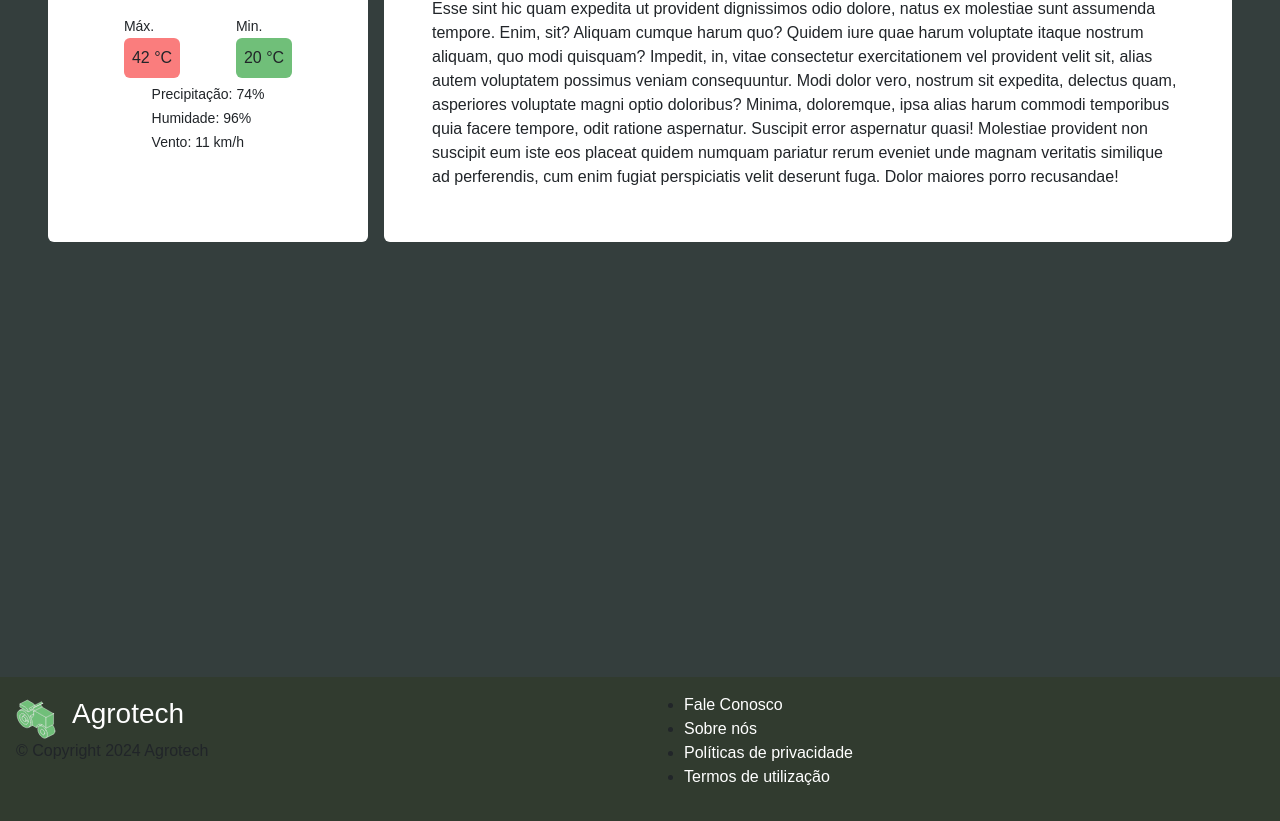
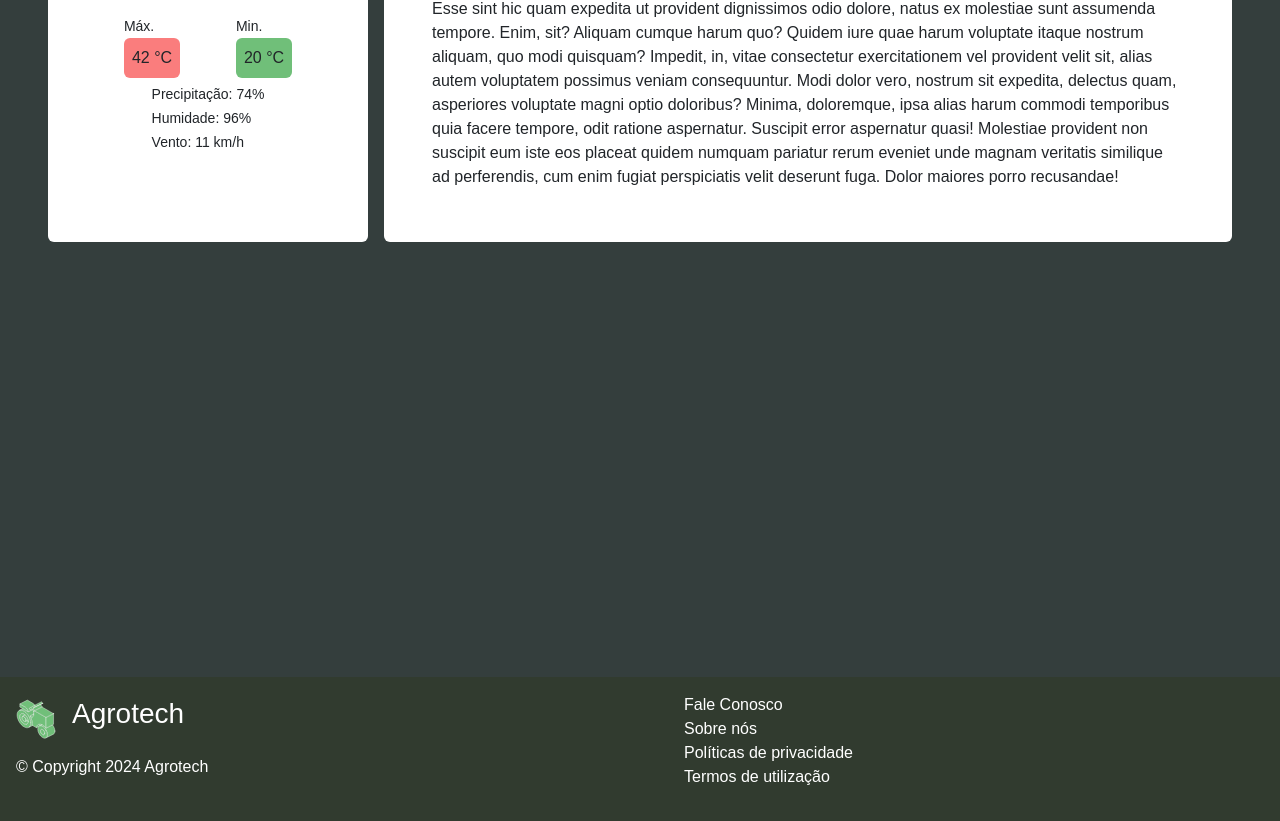
Before and after one commit to FIAP-1ESOR-2024-2/sprint5, a React (Vite) app: page / in a window 1280 px wide. Shown: the part 245-1066 px from the top of the page. Built offline with nearby package versions, Linux system fonts and the light colour scheme.

Commit message:
Adds scoped styling for header and footer

```diff
--- a/src/App.jsx
+++ b/src/App.jsx
@@ -1,7 +1,7 @@
 import { BrowserRouter, Route, Routes } from 'react-router-dom'
 
-import Header from './components/Header'
-import Footer from './components/Footer'
+import Header from './components/Header/Header.jsx'
+import Footer from './components/Footer/Footer.jsx'
 import HomePage from './pages/HomePage'
 import ContactPage from './pages/ContactPage'
 import LoginPage from './pages/LoginPage'
--- a/src/components/Footer.jsx
+++ b/src/components/Footer/Footer.jsx
@@ -1,5 +1,6 @@
 import { Link } from "react-router-dom"
-import agotechLogo from "../assets/agriculture.svg"
+import agotechLogo from "../../assets/agriculture.svg"
+import './style.css'
 
 function Footer() {
     return (
@@ -9,30 +10,30 @@ function Footer() {
                     <div className="d-flex align-items-center">
                         <Link to="/">
                             <img src={agotechLogo} alt="Logo Agrotech" className="me-3 main-logo" />
-                            <span className="fs-3 nav-text">Agrotech</span>
+                            <span className="fs-3 text-color">Agrotech</span>
                         </Link>
                     </div>
-                    <p>© Copyright 2024 Agrotech</p>
+                    <p className="mt-3 text-color">© Copyright 2024 Agrotech</p>
                 </div>
                 <div className="col-4">
                     <ul>
                         <li>
-                            <Link to="/contact" className="nav-text">
+                            <Link to="/contact" className="text-color">
                                 Fale Conosco
                             </Link>
                         </li>
                         <li>
-                            <Link to="/about" className="nav-text">
+                            <Link to="/about" className="text-color">
                                 Sobre nós
                             </Link>
                         </li>
                         <li>
-                            <Link to="*" className="nav-text">
+                            <Link to="*" className="text-color">
                                 Políticas de privacidade
                             </Link>
                         </li>
                         <li>
-                            <Link to="*" className="nav-text">
+                            <Link to="*" className="text-color">
                                 Termos de utilização
                             </Link>
                         </li>
--- /dev/null
+++ b/src/components/Footer/style.css
@@ -0,0 +1,7 @@
+.text-color {
+    color: #FFFFFF
+}
+
+ul {
+    list-style-type: none;
+}
--- a/src/components/Header.jsx
+++ b/src/components/Header/Header.jsx
@@ -1,5 +1,6 @@
 import { Link } from 'react-router-dom'
-import agroTechLogo from '../assets/agriculture.svg'
+import agrotechLogo from '../../assets/agriculture.svg'
+import './style.css'
 
 import { SignIn } from '@phosphor-icons/react'
 
@@ -11,23 +12,23 @@ function Header() {
        <nav className="py-3 px-3 bg-secondary shadow-sm">
             <div className="d-flex flex-row justify-content-between">
                 <div className="d-flex align-items-center">
-                    <img src={agroTechLogo} alt="Logo Agrotech" className="me-3 main-logo" />
+                    <img src={agrotechLogo} alt="Logo Agrotech" className="me-3 main-logo" />
                     <Link to="/">
-                        <span className="fs-3 nav-text">Agrotech</span>
+                        <span className="fs-3 text-color">Agrotech</span>
                     </Link>
                 </div>
 
                 <div className="d-flex align-items-center">
                     <ul className="list-unstyled m-0">
-                        <li className="nav-text me-5">
-                            <Link to="/contact" className="nav-text">
+                        <li className="me-5">
+                            <Link to="/contact" className="text-color">
                                 Fale Conosco
                             </Link>
                         </li>
                     </ul>
                     <Link to="/login" className="d-flex align-items-center">
-                        <span className="me-2 nav-text">Entrar</span>
-                        <SignIn className="nav-text" />
+                        <span className="me-2 text-color">Entrar</span>
+                        <SignIn className="text-color" />
                     </Link>
                 </div>
             </div>
--- /dev/null
+++ b/src/components/Header/style.css
@@ -0,0 +1,3 @@
+.text-color {
+    color: #FFFFFF
+}
--- a/src/pages/LoginPage.jsx
+++ b/src/pages/LoginPage.jsx
@@ -18,11 +18,12 @@ function LoginPage() {
                             <label>Senha</label>
                             <input type="password" className="form-control" placeholder="Sua senha de acesso" id="senhaLogin" />
                         </div>
+                        <Link to="/">
                             <button id="btnEntrar" type="button" className="btn btn-dark my-2 d-flex align-items-center jutify-content-center">
                                 <span className="me-2">Entrar</span>
                                 <SignIn />
                             </button>
-
+                        </Link>
                         <div className="form-group mt-4 mb-2">
                             <Link to="/register">
                                 Ainda não é cadastrado? Se cadastre aqui!
```
